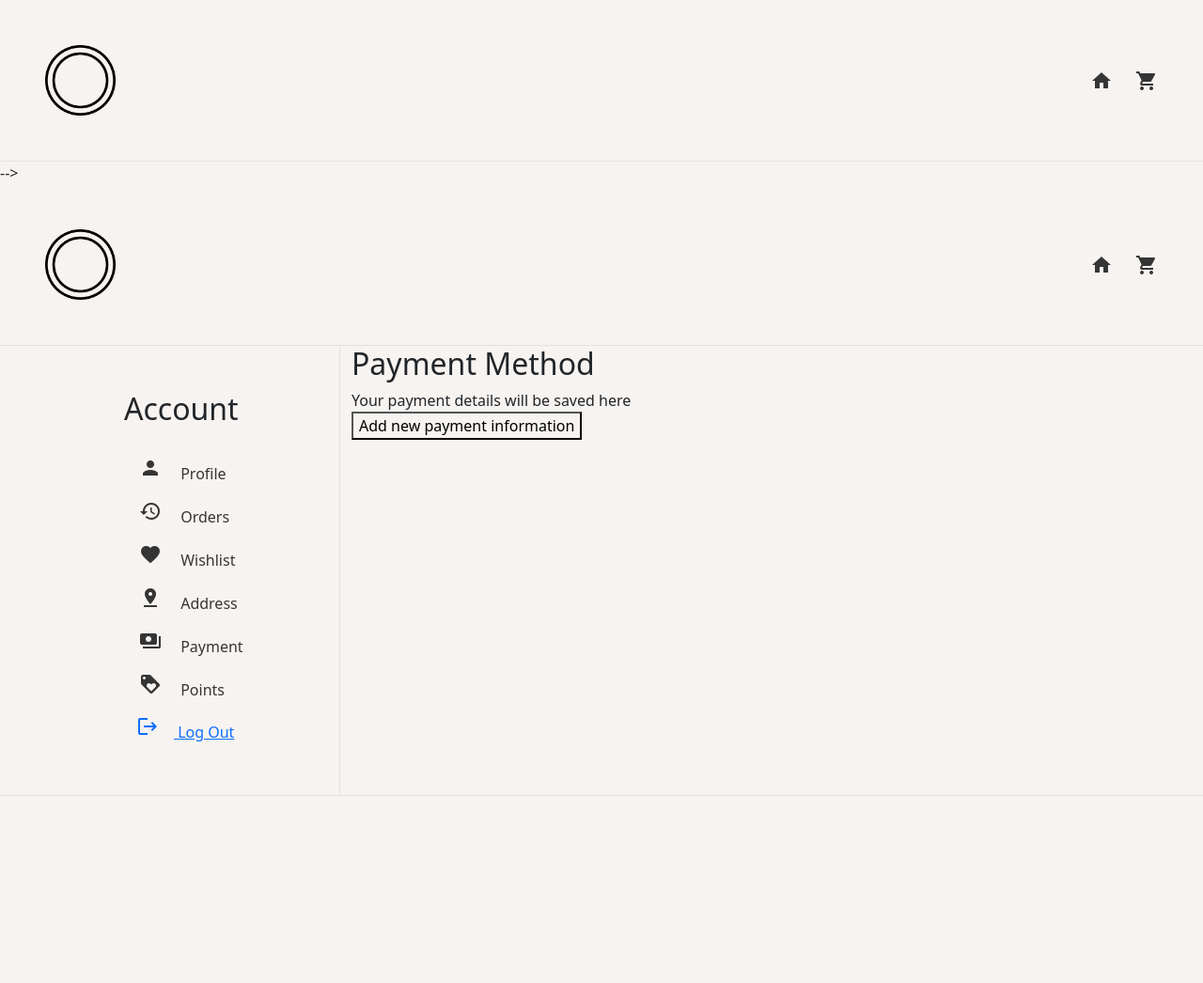
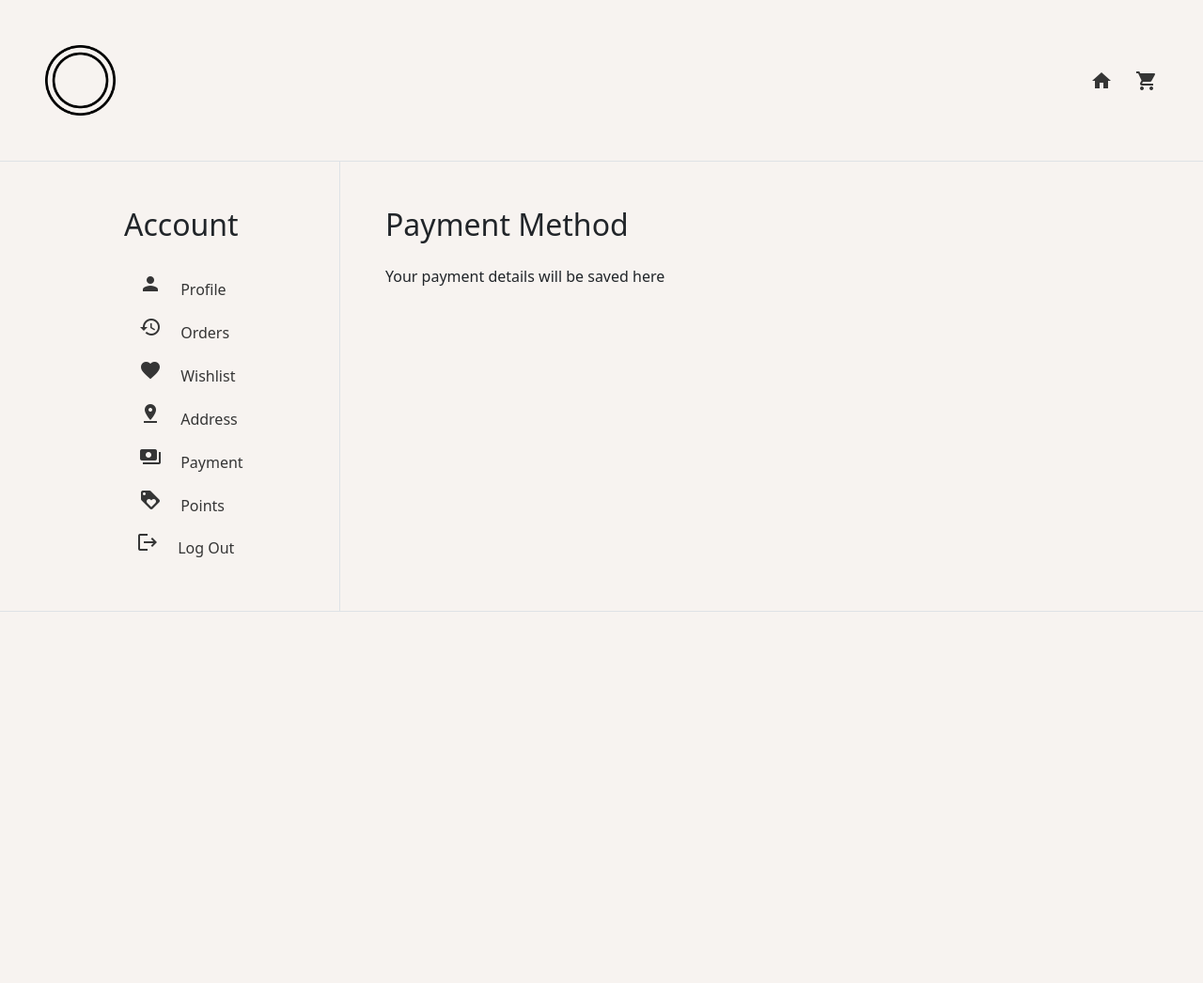
Before and after one commit to minisize/minisizeproject, a PHP site: page /sub_pages/account/account-payment.php in a window 1280 px wide. Shown: the whole page at 94% size. After the commit the page ends 651 px from the top, so only its background shows below. Run offline with PHP 8.4, Linux system fonts and the light colour scheme; some libraries are stand-ins or nearby versions.

Commit message:
Added spacing|

```diff
--- a/includes/sub-header.php
+++ b/includes/sub-header.php
@@ -45,19 +45,7 @@
         </a>
 
         <div class="d-flex flex-wrap">
-            <a href="../index.php" class="material-icons text-decoration-none link-dark pe-4">home</a>
-            <a href="#" class="material-icons text-decoration-none link-dark">shopping_cart</a>
-        </div>
-    </header> -->
-
-    <header class="d-flex flex-wrap align-items-center justify-content-between p-5 border-bottom">
-        <a class="">
-            <img src="../../assets/images/website/logo/logo-placeholder.png"
-                        alt="Minisize Logo" width="75">
-        </a>
-
-        <div class="d-flex flex-wrap">
-            <a href="../index.php" class="material-icons text-decoration-none link-dark pe-4">home</a>
+            <a href="../../index.php" class="material-icons text-decoration-none link-dark pe-4">home</a>
             <a href="#" class="material-icons text-decoration-none link-dark">shopping_cart</a>
         </div>
     </header>
--- a/sub_pages/account/account-index.php
+++ b/sub_pages/account/account-index.php
@@ -25,7 +25,7 @@
                         Points</a></li>
                 </ul>
             </nav>
-            <button class="btn btn-link" type="button">
+            <button class="btn btn-link text-decoration-none link-dark" type="button">
                 <span class="material-icons me-3">logout</span>
                 Log Out</button>
         </div>
--- a/sub_pages/account/account-orders.php
+++ b/sub_pages/account/account-orders.php
@@ -1,10 +1,10 @@
 <?php
     require "account-index.php";
 ?>
-        <div id="account-page-content" class="col">
+        <div id="account-page-content" class="col p-5">
             <h2>Orders</h2>
-            <div>
-                <iframe src="account-order-details.php" frameborder="0"></iframe>
+            <div class="row mt-4">
+                <iframe class="ratio" src="account-order-history.php" frameborder="0"></iframe>
             </div>
         </div>
     </div>
--- /dev/null
+++ b/sub_pages/account/account-payment-details.php
@@ -0,0 +1,22 @@
+<!DOCTYPE html>
+<html lang="en">
+<head>
+    <meta charset="UTF-8">
+    <meta http-equiv="X-UA-Compatible" content="IE=edge">
+    <meta name="viewport" content="width=device-width, initial-scale=1.0">
+    <title>Payment Details</title>
+
+    <!-- bootstrap link -->
+    <link rel="stylesheet" href="../../assets/styles/main.css">
+    <script src="node_modules/bootstrap/dist/js/bootstrap.js"></script>
+
+    <!-- Google Material Icons -->
+    <link href="https://fonts.googleapis.com/icon?family=Material+Icons" rel="stylesheet">
+
+    <!-- CSS Link -->
+    <link rel="stylesheet" href="../../assets/styles/header_footer/header_n_footer.css">
+</head>
+<body>
+    <p>Your payment details will be saved here</p>
+</body>
+</html>
--- a/sub_pages/account/account-payment.php
+++ b/sub_pages/account/account-payment.php
@@ -1,13 +1,11 @@
 <?php
     require "account-index.php";
 ?>
-        <div id="account-page-content" class="col">
+        <div id="account-page-content" class="col p-5">
             <h2>Payment Method</h2>
-            <div>Your payment details will be saved here</div>
-            <div>
-                <button>Add new payment information</button>
+            <div class="row mt-4">
+                <iframe class="ratio" src="account-payment-details.php" frameborder="0"></iframe>
             </div>
-
         </div>
     </div>
 <?php
--- a/sub_pages/account/account-points.php
+++ b/sub_pages/account/account-points.php
@@ -1,9 +1,11 @@
 <?php
     require "account-index.php";
 ?>
-        <div id="account-page-content" class="col">
+        <div id="account-page-content" class="col p-5">
             <h2>Points</h2>
-            <div>Your point history will appear here.</div>
+            <div class="row mt-4">
+                <p>Your point history will appear here.</p>
+            </div>
         </div>
     </div>
 <?php
--- a/sub_pages/account/account-profile.php
+++ b/sub_pages/account/account-profile.php
@@ -6,7 +6,7 @@
             <div class="row mt-4">
                 <div class="col-2">
                     <img class="img-fluid" src="../../assets/images/website/placeholder/pp_placeholder.png" alt="profile picture">
-                    <button class="btn btn-outline-dark mt-4 w-100">Edit Image</button>
+                    <button class="btn btn-light btn-outline-dark mt-4 w-100">Edit Image</button>
                 </div>
                 <div class="col ms-4">
                     <form action="">
--- a/sub_pages/account/account-wishlist.php
+++ b/sub_pages/account/account-wishlist.php
@@ -1,9 +1,11 @@
 <?php
     require "account-index.php";
 ?>
-        <div id="account-page-content" class="col">
+        <div id="account-page-content" class="col p-5">
             <h2>Wishlist</h2>
-            <div>You're wishlist will appear here.</div>
+            <div class="row mt-4">
+                <p>Your wishlist will appear here.</p>
+            </div>
         </div>
     </div>
 <?php
```
Also changed, not shown: sub_pages/account/account-address.php (+4 -6 lines), sub_pages/account/account-order-history.php (added, +22 -0 lines).
